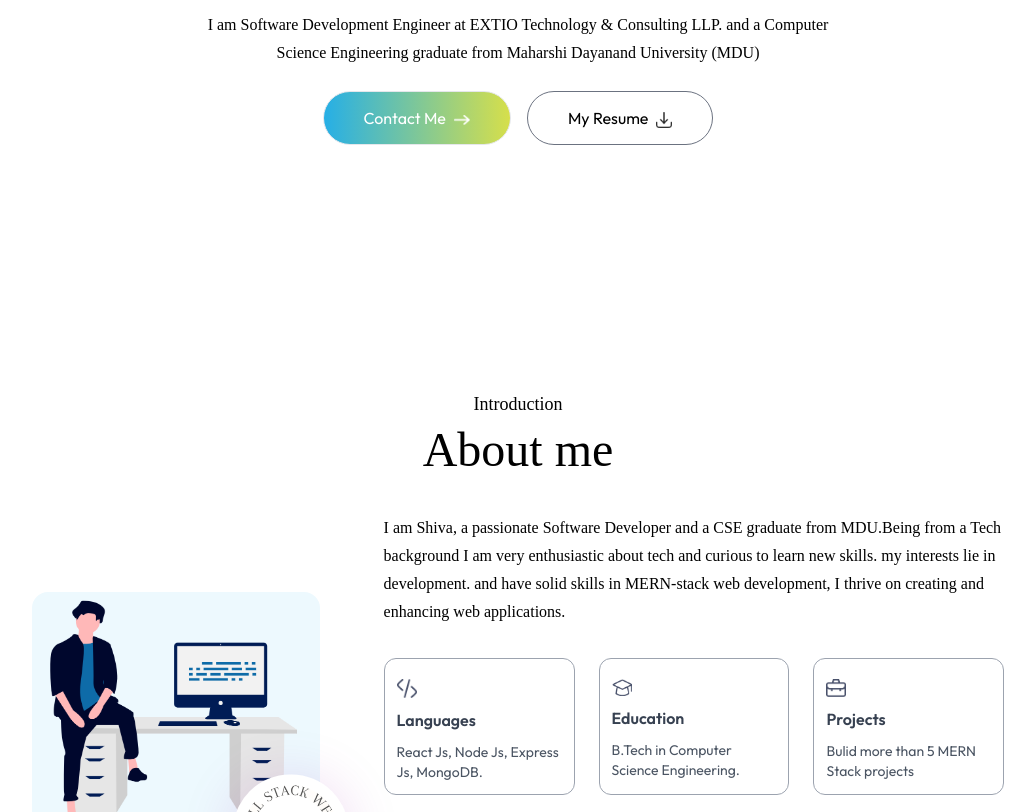
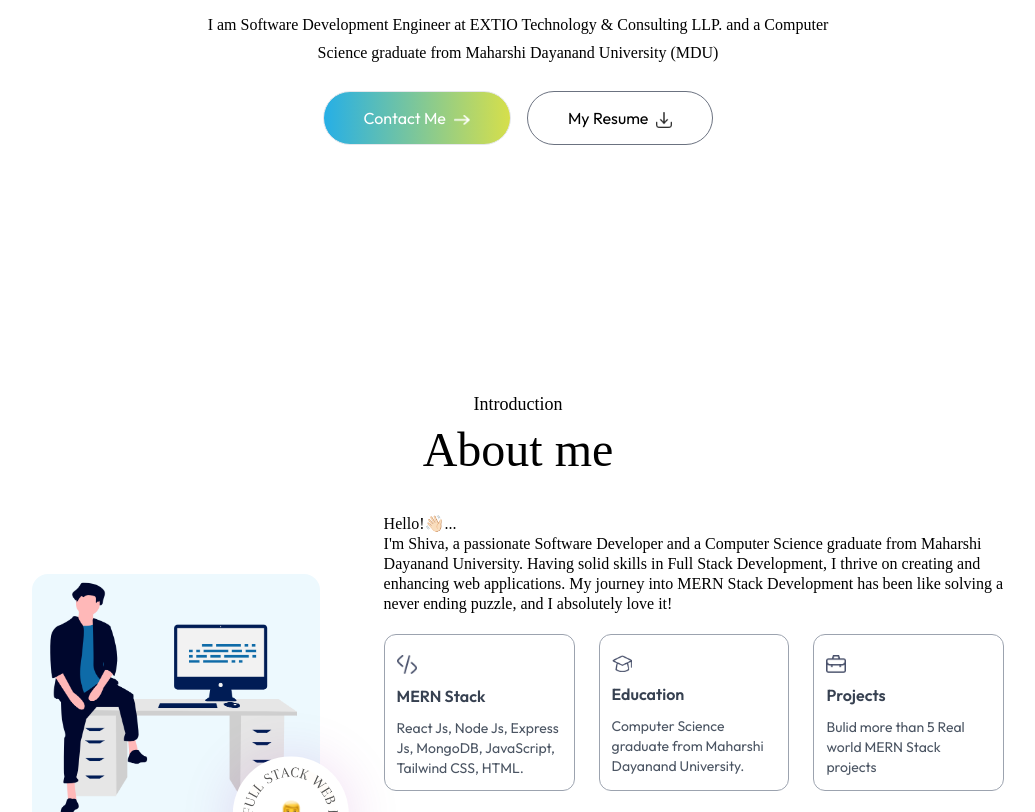
Before and after one commit to shivajr78/New-Portfolio, a plain HTML site: page index.html in a window 1280 px wide. Shown: the part 466-1278 px from the top of the page, without its empty margins (122-1157 px from the left). Drawn offline with nearby package versions, Linux system fonts and the light colour scheme; a web font is replaced by a local one.

Commit message:
update about me section

```diff
--- a/index.html
+++ b/index.html
@@ -68,12 +68,13 @@
 
     <!-- header section -->
     <div class=" w-11/12 max-w-3xl text-center mx-auto h-screen flex flex-col items-center justify-center gap-4">
-        <img src="./images/pic3.jpg" class="rounded-full w-32 mt-10 pt-"  alt="">
+        <img src="./images/pic3.jpg" class="rounded-full w-32 mt-10 pt-" alt="">
         <h3 class="flex font-Ovo gap-2 items-center text-xl md:text-2xl ">Hello! I'm Shiva <img
                 src="./images/hand-icon.png" class="w-6" alt=""></h3>
         <h1 class="text-3xl font-Ovo sm:text-6xl lg:text-[58px]">A MERN stack web developer.</h1>
-        <p class="font-Ovo max-w-2xl mx-auto">I am Software Development Engineer at EXTIO Technology & Consulting LLP. and a
-            Computer Science Engineering graduate from Maharshi Dayanand University (MDU)</p>
+        <p class="font-Ovo max-w-2xl mx-auto">I am Software Development Engineer at EXTIO Technology & Consulting LLP.
+            and a
+            Computer Science graduate from Maharshi Dayanand University (MDU)</p>
 
         <div class="flex flex-col sm:flex-row items-center gap-4 mt-2">
             <a class="px-10 py-3 border rounded-full bg-gradient-to-r from-[#26afe6] to-[#d6df4b] text-white flex items-center gap-2 dark:border-transparent "
@@ -92,7 +93,7 @@
         <h2 class="font-Ovo text-center text-5xl ">About me</h2>
         <div class="flex w-full flex-col lg:flex-row items-center gap-16 my-10">
             <div class="max-w-max mx-auto relative">
-                <img src="./images/user-image.png" class="w-64  sm:w-72 pb-22 rounded-2xl max-w-none" alt="">
+                <img src="./images/user-image.png" class="w-64 sm:w-72 pb-28 sm:pb-8 rounded-2xl max-w-none" alt="">
                 <div
                     class="bg-white w-2/5 aspect-square absolute right-0 top-36 rounded-full translate-x-1/4 translate-y-1/3 shadow-[0_4px_55px_rgba(149,0,162,0.15)] flex items-center justify-center">
                     <img src="./images/circular.png" class="w-full animate-spin_slow">
@@ -100,8 +101,12 @@
                         class="w-1/4 absolute top-1/2 left-1/2  -translate-x-1/2 -translate-y-1/2" alt="">
                 </div>
             </div>
-            <div class="flex-1 ">
-                <p class="mb-8 font-Ovo max-w-2xl">I am Shiva, a passionate Software Developer and a CSE graduate from MDU.Being from a Tech background I am very enthusiastic about tech and curious to learn new skills. my interests lie in development. and have solid skills in MERN-stack web development, I thrive on creating and enhancing web applications.
+            <div class="flex-1">
+                <p class="mb-5 font-Ovo leading-5 max-w-2xl">Hello!👋🏻... <br>
+                    I'm Shiva, a passionate Software Developer and a Computer Science graduate from Maharshi Dayanand
+                    University. Having solid skills in Full Stack Development, I thrive on creating and enhancing web
+                    applications. My journey into MERN Stack Development has been like solving a never ending puzzle, and I absolutely
+                    love it!
                 </p>
 
                 <ul class="grid grid-cols-1 sm:grid-cols-3 gap-6 max-w-2xl">
@@ -109,8 +114,9 @@
                     dark:border-white dark:hover:shadow-white dark:hover:bg-darkHover/50">
                         <img src="./images/code-icon.png" class="w-5 mt-2 dark:hidden">
                         <img src="./images/code-icon-dark.png" class="w-5 mt-2 hidden dark:block">
-                        <h3 class="my-2 font-semibold text-gray-700 dark:text-white">Languages</h3>
-                        <p class="text-gray-600 text-sm dark:text-white/80">React Js, Node Js, Express Js, MongoDB.</p>
+                        <h3 class="my-2 font-semibold text-gray-700 dark:text-white">MERN Stack</h3>
+                        <p class="text-gray-600 text-sm dark:text-white/80">React Js, Node Js, Express Js, MongoDB,
+                            JavaScript, Tailwind CSS, HTML.</p>
                     </li>
                     <li class="border-[0.5px] border-gray-400 rounded-xl p-3 cursor-pointer hover:bg-lightHover hover:-translate-y-1 duration-500 hover:shadow-black
                     dark:border-white dark:hover:shadow-white dark:hover:bg-darkHover/50">
@@ -118,7 +124,7 @@
                         <img src="./images/edu-icon-dark.png" class="w-5 mt-2 hidden dark:block">
                         <h3 class="my-2 font-semibold text-gray-700 dark:text-white">Education</h3>
                         <p class="text-gray-600 text-sm dark:text-white/80">
-                            B.Tech in Computer Science Engineering.
+                            Computer Science graduate from Maharshi Dayanand University.
                         </p>
                     </li>
                     <li class="border-[0.5px] border-gray-400 rounded-xl p-3 cursor-pointer hover:bg-lightHover hover:-translate-y-1 duration-500 hover:shadow-black
@@ -127,7 +133,7 @@
                         <img src="./images/project-icon-dark.png" class="w-5 mt-2 hidden dark:block">
                         <h3 class="my-2 font-semibold text-gray-700 dark:text-white">Projects</h3>
                         <p class="text-gray-600 text-sm dark:text-white/80">
-                            Bulid more than 5 MERN Stack projects </p>
+                            Bulid more than 5 Real world MERN Stack projects </p>
                     </li>
                 </ul>
                 <h4 class="my-6 font-Ovo text-gray-700 dark:text-white/80">Tools i use</h4>
@@ -285,8 +291,10 @@
                 <img src="./images/mail_icon_dark.png" class="w-6 pt-1 hidden dark:block" alt="">
                 beingshiva78@gmail.com
             </div>
+            <p class="w-max font-Ovo font-semibold text-teal-600 flex items-center mx-auto mt-2">"MERN magician turning
+                lines of code into interactive wonders."</p>
         </div>
-        <div class="text-center sm:flex items-center justify-between border-t border-gray-400 mx-[10%] mt-12 py-6 ">
+        <div class="text-center sm:flex items-center justify-between border-t border-gray-400 mx-[10%]  py-6 ">
             <p> © 2024 Shiva. All rights reserved.</p>
             <ul class="flex items-center gap-10 justify-center mt-4 sm:mt-0 ">
                 <li><a href="https://www.linkedin.com/in/shivajr78/" target="_blank">linkedin</a></li>
```
